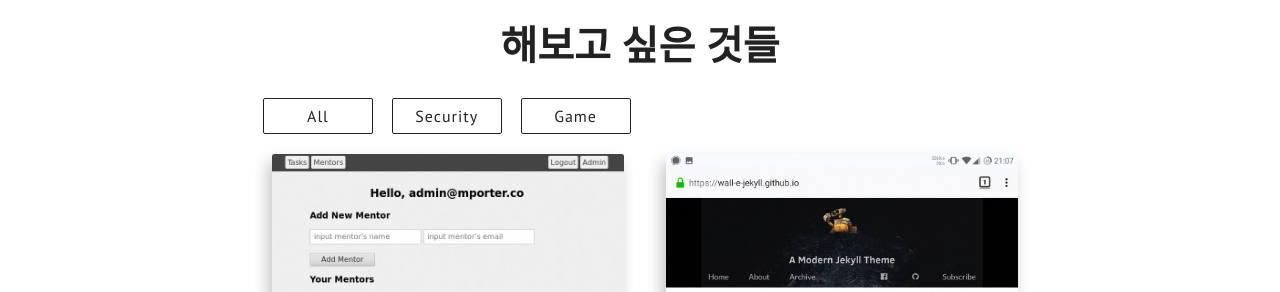
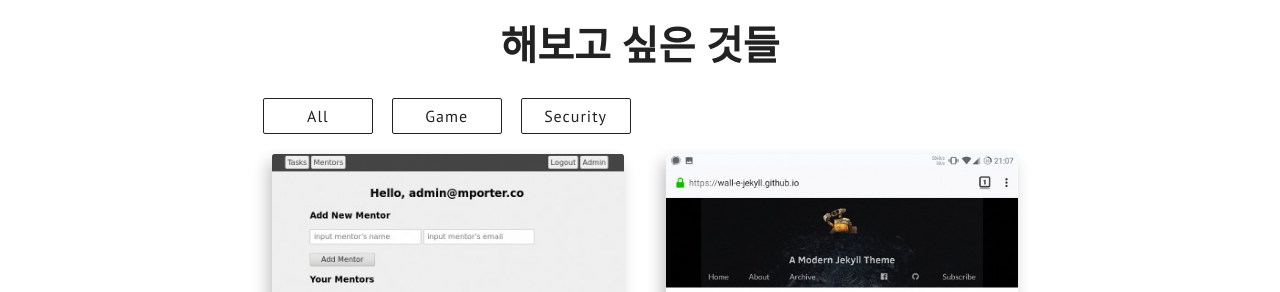
Before and after one commit to kkdonjuun122/kkdonjuun122, a Jekyll site: the page built from index.html, in a window 1280 px wide and 900 px high, scrolled down 2804 px. Shown: the part 154-446 px from the top of the window. Built offline with Jekyll 4.4.1, drawn with Linux system fonts in a browser that asks for light colours; nearby versions of some CDN libraries.

Commit message:
Add files via upload

```diff
--- a/_includes/projects.html
+++ b/_includes/projects.html
@@ -4,8 +4,8 @@
             <div class="section-heading" id="featured-projects-text">해보고 싶은 것들</div>
                 <div class="project-technologies">
                     <a id="all" class="semi-transparent-button with-border white-button" onclick="selected('all')">All</a>
-                    <a id="webdev" class="semi-transparent-button with-border white-button" onclick="selected('webdev')">Security</a>
-                    <a id="security" class="semi-transparent-button with-border white-button" onclick="selected('security')">Game</a>
+                    <a id="game" class="semi-transparent-button with-border white-button" onclick="selected('game')">Game</a>
+                    <a id="security" class="semi-transparent-button with-border white-button" onclick="selected('security')">Security</a>
                 </div>
             <div class="projects-wrapper">
             <!-- filled in by js -->
```
